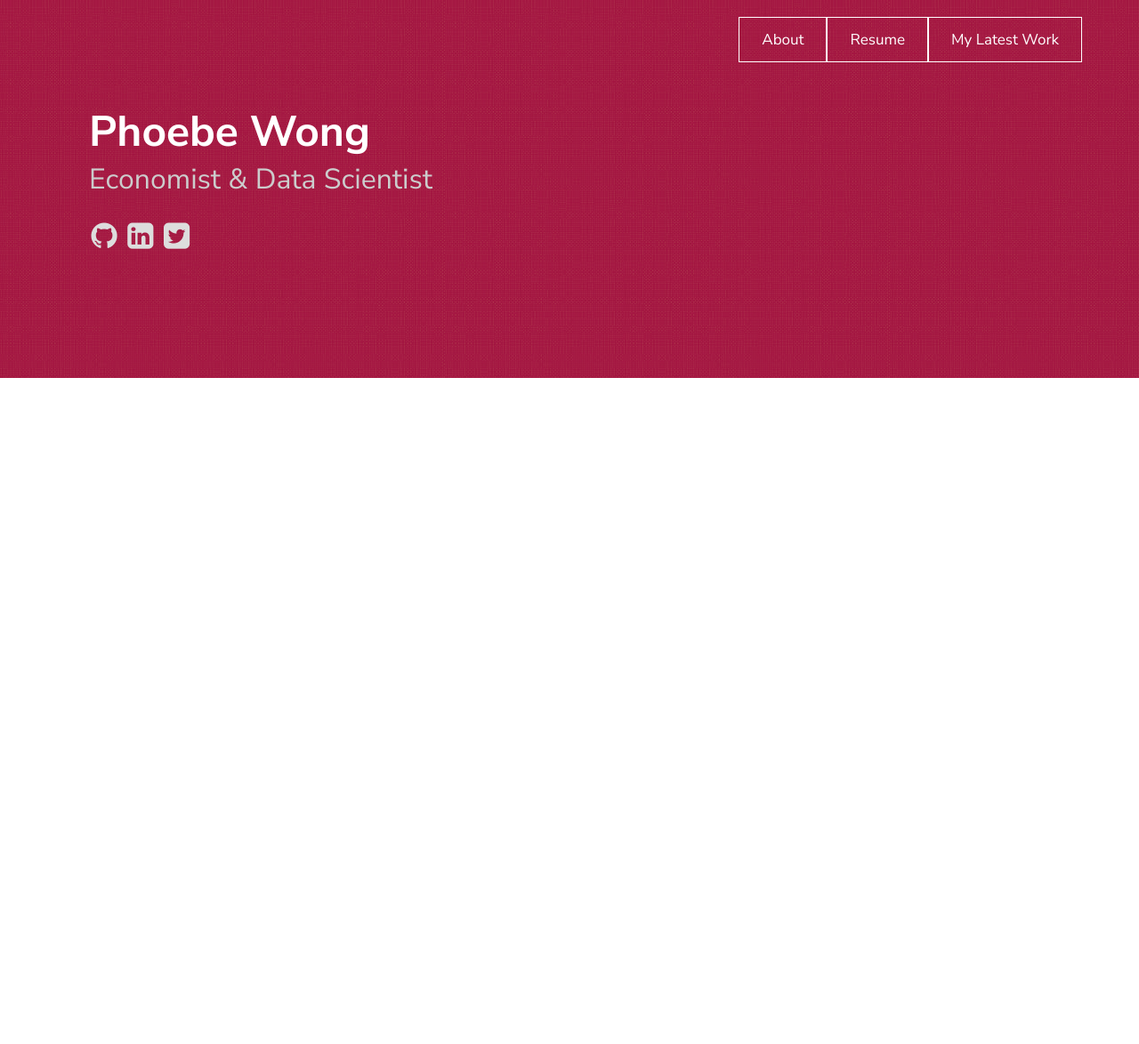
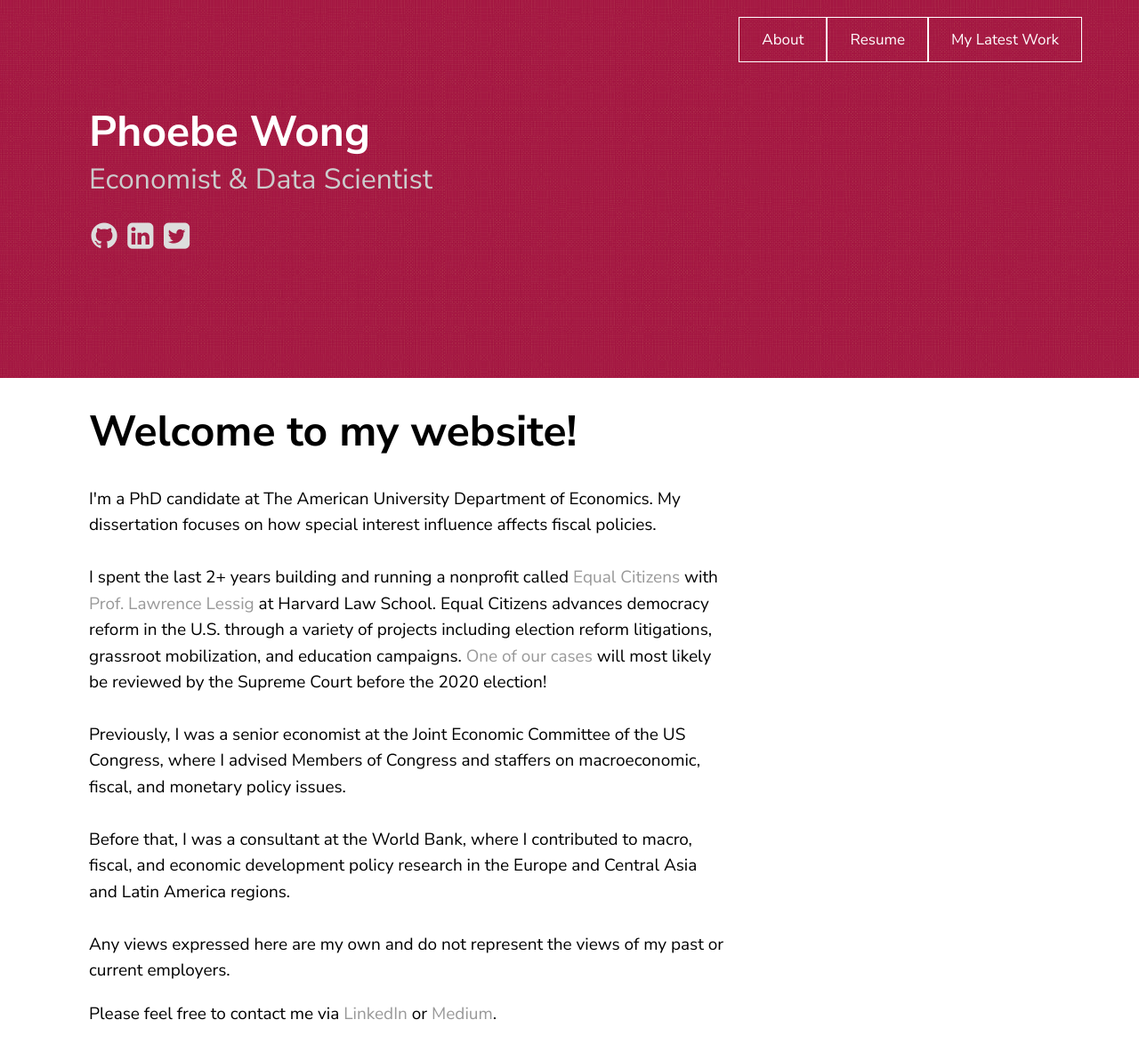
Before and after one commit to phoebetwong/phoebetwong.github.io, a Jekyll site: the page built from index.html, in a window 1280 px wide. Shown: the whole page at 89% size. Built offline with Jekyll 4.4.1, drawn with Linux system fonts in a browser that asks for light colours; a script that is not in the unit is left out; before the commit the page ends 900 px from its top, so only the background shows below that.

Commit message:
edited about

```diff
--- a/about.html
+++ b/about.html
@@ -4,19 +4,19 @@
 ---
 <div class="blurb">
 	<h1>Welcome to my website!</h1>
-	<p>I'm a PhD candidate at the econ department at American University. My dissertation focuses on how special interest influence
+	<p>I'm a PhD candidate at The American University Department of Economics. My dissertation focuses on how special interest influence
 		affects fiscal policies.
 		<br><br>
-		I spent the last two years building and running a nonprofit called Equal Citizens with Prof. Lawrence Lessig at Harvard Law School.
-		Equal Citizens advances democracy reform in the US through a variety of projects: election reform litigations, grassroot mobilization,
-		and education campaigns.
+		I spent the last 2+ years building and running a nonprofit called <a href="https://equalcitizens.us/">Equal Citizens</a> with <a href="https://en.wikipedia.org/wiki/Lawrence_Lessig">Prof. Lawrence Lessig</a> at Harvard Law School.
+		Equal Citizens advances democracy reform in the U.S. through a variety of projects including election reform litigations, grassroot mobilization,
+		and education campaigns. <a href="https://www.nytimes.com/2019/08/22/us/politics/electoral-college-faithless-elector.html">One of our cases</a> will most likely be reviewed by the Supreme Court before the 2020 election!
 		<br><br>
 		Previously, I was a senior economist at the Joint Economic Committee of the US Congress, where I advised Members of Congress and
 		staffers on macroeconomic, fiscal, and monetary policy issues.
 		<br><br>
-		Before that, I was a consultant at the World Bank.
+		Before that, I was a consultant at the World Bank, where I contributed to macro, fiscal, and economic development policy research in the Europe and Central Asia and Latin America regions.
 		<br><br>
 		Any views expressed here are my own and do not represent the views of my past or current employers.
-	<p> Please feel free to contact me via LinkedIn or Medium.</p>
+	<p> Please feel free to contact me via <a href="https://www.linkedin.com/in/phoebe-wong-18a81147/">LinkedIn</a> or <a href="https://medium.com/@phoebetwong">Medium</a>.</p>
 	</a></p>
 </div><!-- /.blurb -->
--- a/index.html
+++ b/index.html
@@ -1,22 +1,22 @@
 ---
-layout: home
+layout: page
 title: Home
 ---
 <div class="blurb">
 	<h1>Welcome to my website!</h1>
-	<p>I'm a PhD candidate at the econ department at American University. My dissertation focuses on how special interest influence
+	<p>I'm a PhD candidate at The American University Department of Economics. My dissertation focuses on how special interest influence
 		affects fiscal policies.
 		<br><br>
-		I spent the last two years building and running a nonprofit called Equal Citizens with Prof. Lawrence Lessig at Harvard Law School.
-		Equal Citizens advances democracy reform in the US through a variety of projects: election reform litigations, grassroot mobilization,
-		and education campaigns.
+		I spent the last 2+ years building and running a nonprofit called <a href="https://equalcitizens.us/">Equal Citizens</a> with <a href="https://en.wikipedia.org/wiki/Lawrence_Lessig">Prof. Lawrence Lessig</a> at Harvard Law School.
+		Equal Citizens advances democracy reform in the U.S. through a variety of projects including election reform litigations, grassroot mobilization,
+		and education campaigns. <a href="https://www.nytimes.com/2019/08/22/us/politics/electoral-college-faithless-elector.html">One of our cases</a> will most likely be reviewed by the Supreme Court before the 2020 election!
 		<br><br>
 		Previously, I was a senior economist at the Joint Economic Committee of the US Congress, where I advised Members of Congress and
 		staffers on macroeconomic, fiscal, and monetary policy issues.
 		<br><br>
-		Before that, I was a consultant at the World Bank.
+		Before that, I was a consultant at the World Bank, where I contributed to macro, fiscal, and economic development policy research in the Europe and Central Asia and Latin America regions.
 		<br><br>
 		Any views expressed here are my own and do not represent the views of my past or current employers.
-	<p> Please feel free to contact me via LinkedIn or Medium.</p>
+	<p> Please feel free to contact me via <a href="https://www.linkedin.com/in/phoebe-wong-18a81147/">LinkedIn</a> or <a href="https://medium.com/@phoebetwong">Medium</a>.</p>
 	</a></p>
 </div><!-- /.blurb -->
```
